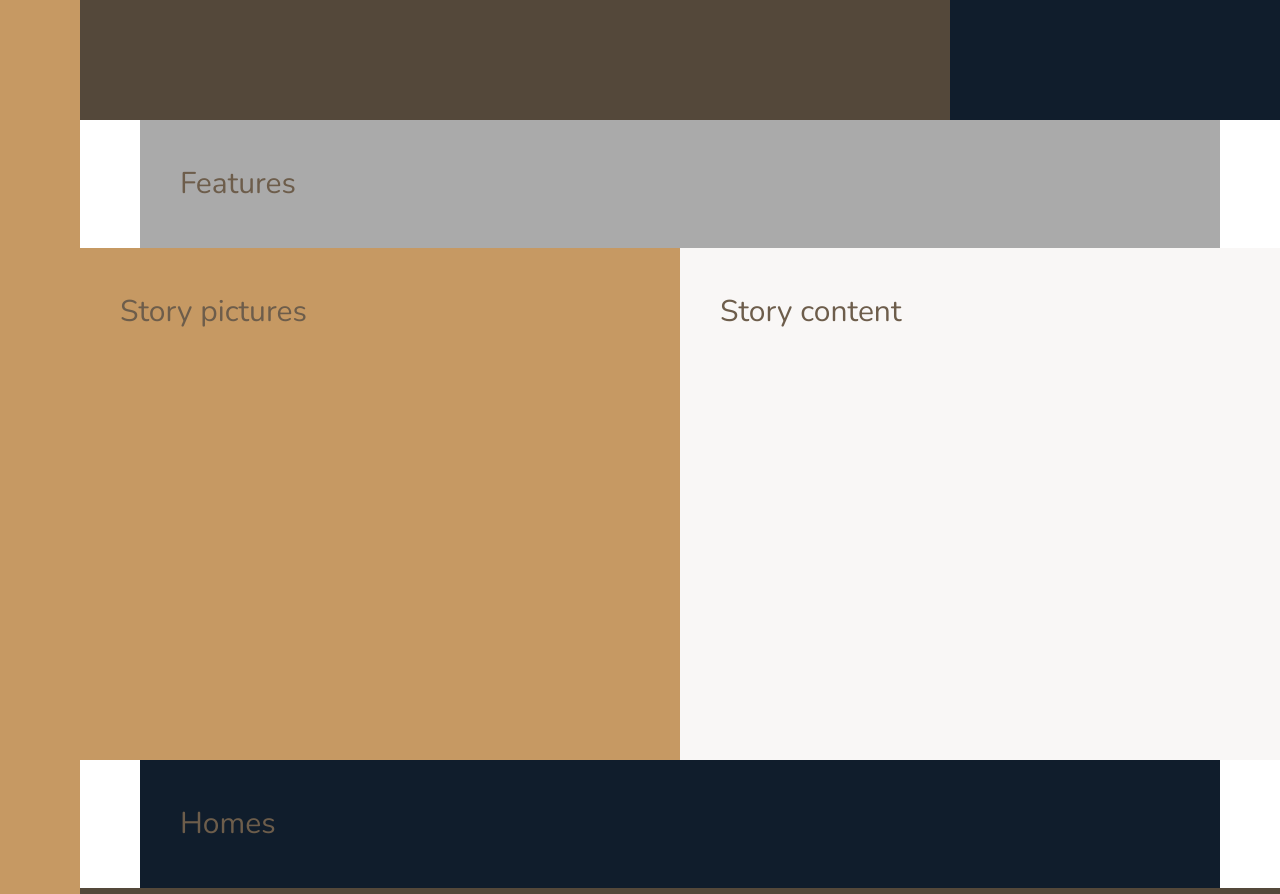
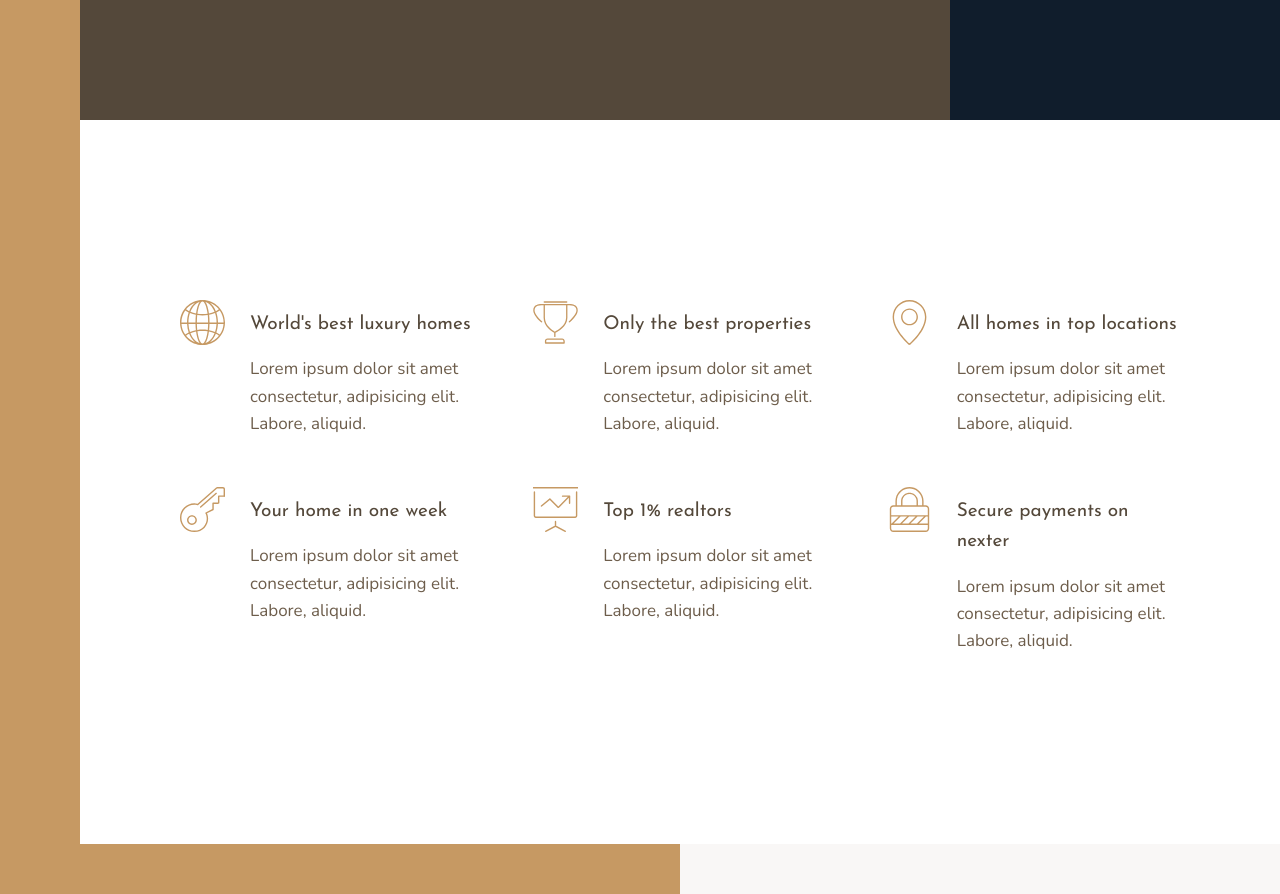
Before and after one commit to riedel28/nexter, a website: page index.html in a window 1280 px wide. Shown: the part 520-1414 px from the top of the page. Drawn offline with nearby package versions, Linux system fonts and the light colour scheme.

Commit message:
Complete features section

```diff
--- a/index.html
+++ b/index.html
@@ -22,7 +22,68 @@
       Header
     </header>
     <div class="realtors">Top 3 Realtors</div>
-    <section class="features">Features</section>
+    <section class="features">
+      <div class="feature">
+        <svg class="feature__icon">
+          <use xlink:href="img/sprite.svg#icon-global"></use>
+        </svg>
+        <h4 class="heading-4 heading-4--dark">World's best luxury homes</h4>
+        <p class="feature__text">
+          Lorem ipsum dolor sit amet consectetur, adipisicing elit. Labore,
+          aliquid.
+        </p>
+      </div>
+      <div class="feature">
+        <svg class="feature__icon">
+          <use xlink:href="img/sprite.svg#icon-trophy"></use>
+        </svg>
+        <h4 class="heading-4 heading-4--dark">Only the best properties</h4>
+        <p class="feature__text">
+          Lorem ipsum dolor sit amet consectetur, adipisicing elit. Labore,
+          aliquid.
+        </p>
+      </div>
+      <div class="feature">
+        <svg class="feature__icon">
+          <use xlink:href="img/sprite.svg#icon-map-pin"></use>
+        </svg>
+        <h4 class="heading-4 heading-4--dark">All homes in top locations</h4>
+        <p class="feature__text">
+          Lorem ipsum dolor sit amet consectetur, adipisicing elit. Labore,
+          aliquid.
+        </p>
+      </div>
+      <div class="feature">
+        <svg class="feature__icon">
+          <use xlink:href="img/sprite.svg#icon-key"></use>
+        </svg>
+        <h4 class="heading-4 heading-4--dark">Your home in one week</h4>
+        <p class="feature__text">
+          Lorem ipsum dolor sit amet consectetur, adipisicing elit. Labore,
+          aliquid.
+        </p>
+      </div>
+      <div class="feature">
+        <svg class="feature__icon">
+          <use xlink:href="img/sprite.svg#icon-presentation"></use>
+        </svg>
+        <h4 class="heading-4 heading-4--dark">Top 1% realtors</h4>
+        <p class="feature__text">
+          Lorem ipsum dolor sit amet consectetur, adipisicing elit. Labore,
+          aliquid.
+        </p>
+      </div>
+      <div class="feature">
+        <svg class="feature__icon">
+          <use xlink:href="img/sprite.svg#icon-lock"></use>
+        </svg>
+        <h4 class="heading-4 heading-4--dark">Secure payments on nexter</h4>
+        <p class="feature__text">
+          Lorem ipsum dolor sit amet consectetur, adipisicing elit. Labore,
+          aliquid.
+        </p>
+      </div>
+    </section>
 
     <div class="story__pictures">
       Story pictures
--- a/sass/_features.scss
+++ b/sass/_features.scss
@@ -1,4 +1,30 @@
 .features {
-  background-color: $color-grey-light-2;
   grid-column: center-start / center-end;
+
+  margin: 15rem 0;
+
+  display: grid;
+  // grid-template-columns: repeat(3, 1fr);
+  grid-template-columns: repeat(auto-fit, minmax(25rem, 1fr));
+  grid-gap: 6rem;
+  align-items: start;
 }
+
+.feature {
+  display: grid;
+  grid-template-columns: min-content 1fr;
+  grid-row-gap: 1.5rem;
+  grid-column-gap: 2.5rem;
+
+  &__icon {
+    fill: $color-primary;
+    width: 4.5rem;
+    height: 4.5rem;
+    grid-row: 1 / span 2;
+    transform: translateY(-1rem);
+  }
+
+  &__text {
+    font-size: 1.7rem;
+  }
+}
--- a/sass/_typography.scss
+++ b/sass/_typography.scss
@@ -0,0 +1,29 @@
+%heading {
+  font-family: $font-display;
+  font-weight: 400;
+}
+
+.heading-1 {
+  @extend %heading;
+}
+
+.heading-2 {
+  @extend %heading;
+}
+
+.heading-3 {
+  @extend %heading;
+}
+
+.heading-4 {
+  @extend %heading;
+  font-size: 1.9rem;
+
+  &--light {
+    color: $color-grey-light-1;
+  }
+
+  &--dark {
+    color: $color-grey-dark-1;
+  }
+}
```
Also changed, not shown: css/style.css.
